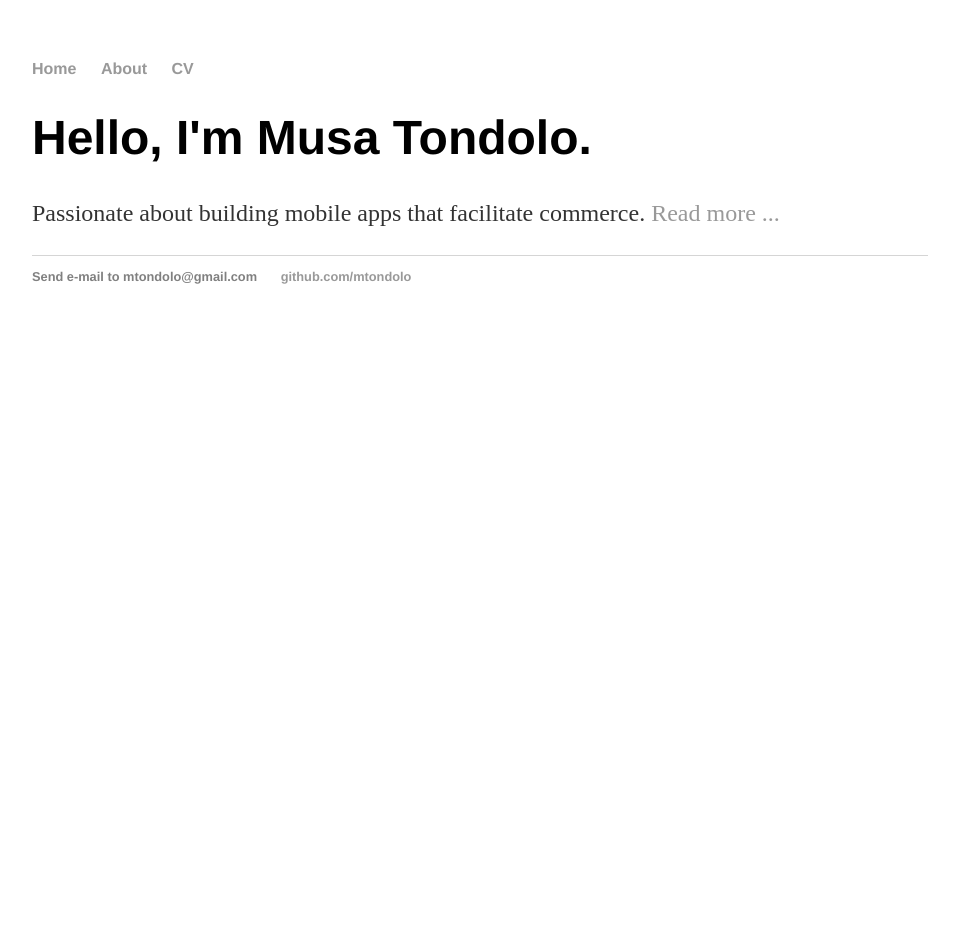
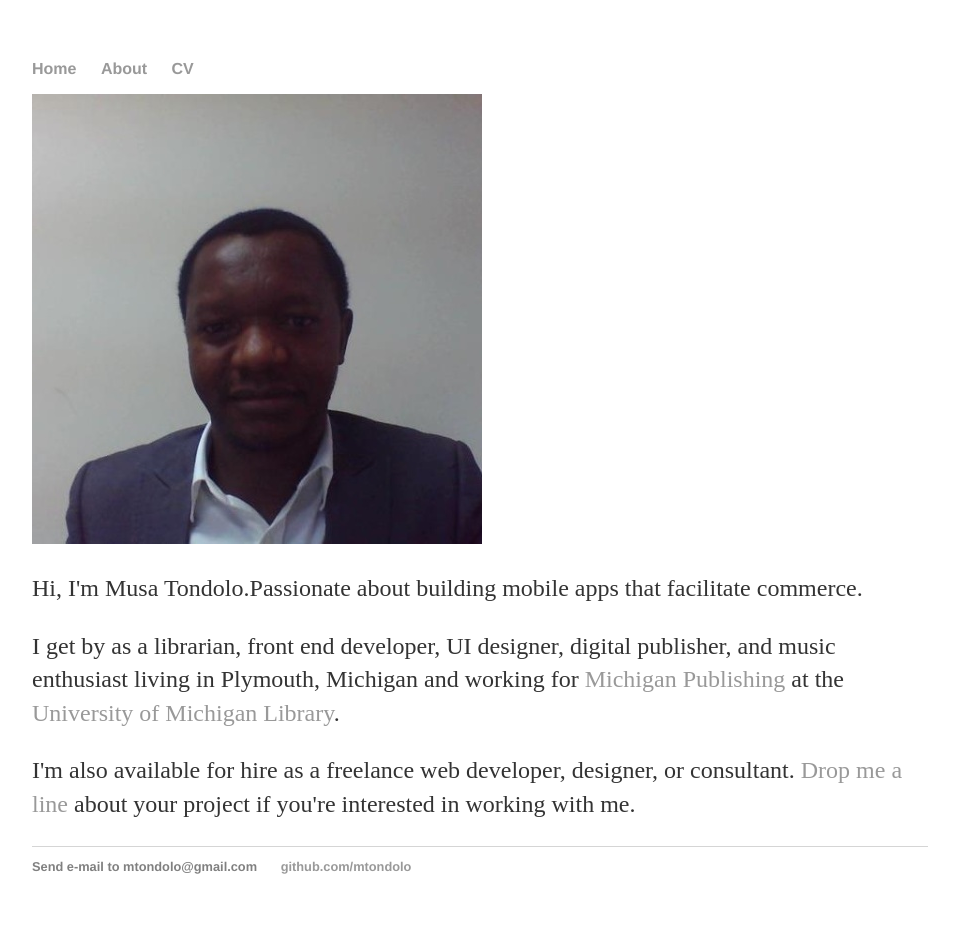
Before and after one commit to mtondolo/mtondolo.github.io, a Jekyll site: the page built from index.html, in a window 1280 px wide. Shown: the whole page, without its empty margins (160-1119 px from the left). Built offline with Jekyll 4.4.1, drawn with Linux system fonts in a browser that asks for light colours; before the commit the page ends 900 px from its top, so only the background shows below that.

Commit message:
Update index.html

```diff
--- a/index.html
+++ b/index.html
@@ -1,8 +1,22 @@
 ---
 layout: default
-title: Musa Tondolo
+title: mtondolo.com
+cv: passive
+notes: passive
+contact: passive
+description: Musa Tondolo is a Student, Android Developer and Open Source and living in Lusaka.
 ---
-<div class="blurb">
-	<h1>Hello, I'm Musa Tondolo.</h1>
-	<p>Passionate about building mobile apps that facilitate commerce. <a href="/about">Read more ...</a></p>
-</div><!-- /.blurb -->
+<!-- <div class="jumbotron"> -->
+<div class="row developer">
+	<div class="col-sm-4">
+	<img  class="img-circle avatar" alt="Musa Tondolo" src="profilepic.png">
+	</div>
+	<div itemscope itemtype="http://data-vocabulary.org/Person" class="col-sm-8">
+	<p class="lead">Hi, I'm <span itemprop="name">Musa Tondolo.</span>Passionate about building mobile apps that facilitate commerce.</p>
+	<p>I get by as a <span itemprop="title">librarian</span>, <span itemprop="title">front end developer</span>, <span itemprop="title">UI designer</span>, <span itemprop="title">digital publisher</span>, and music enthusiast living in <span itemprop="address" itemscope
+    itemtype="http://data-vocabulary.org/Address"> <span itemprop="locality">Plymouth</span>, <span itemprop="region">Michigan</span></span> and working for <a href="http://www.publishing.umich.edu">Michigan Publishing</a> at <span itemprop="affiliation">the <a href="http://www.lib.umich.edu">University of Michigan Library</a></span>.</p>
+
+	<p>I'm also available for hire as a <span itemprop="title">freelance web developer, designer, or consultant</span>. <a href="contact">Drop me a line</a> about your project if you're interested in working with me.</p>
+	</div>
+</div>
+<!-- </div> -->
```
